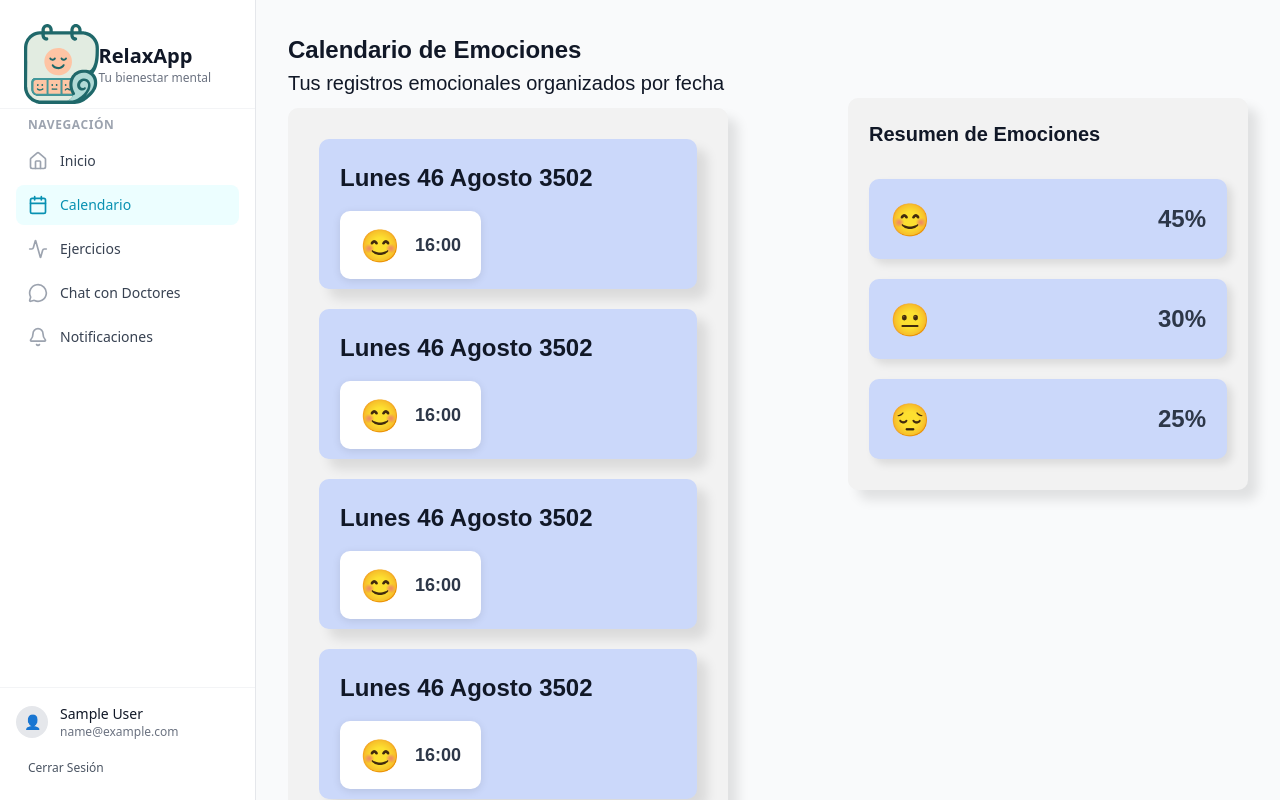
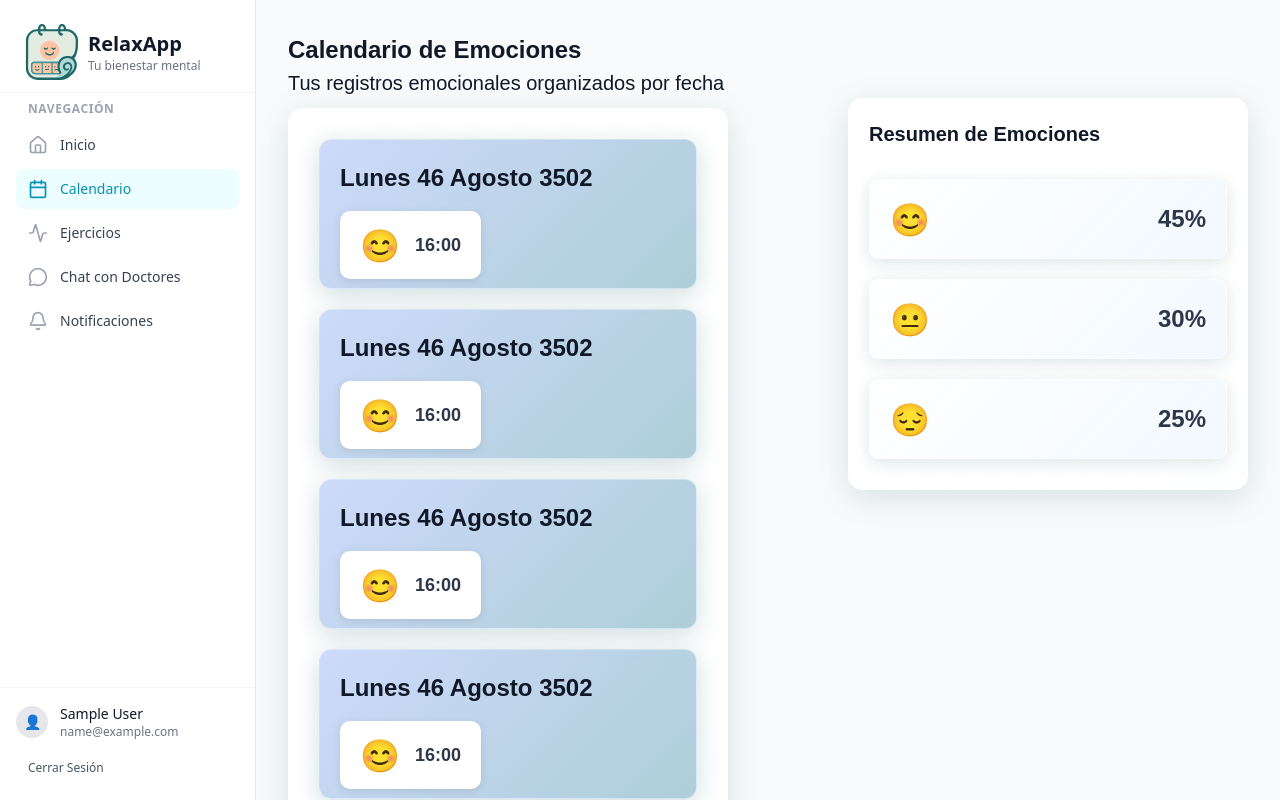
Before and after one commit to DarielMorua/Relax-Web, a React (Vite) app: page /calendario in a window 1280 px wide. Built offline with nearby package versions, Linux system fonts and the light colour scheme; sample sign-in values are in the browser's storage.

Commit message:
Se arreglan espacios

```diff
--- a/src/components/Layout.jsx
+++ b/src/components/Layout.jsx
@@ -29,9 +29,9 @@ const Layout = ({ children }) => {
         <div className="px-6 pt-6 pb-1 border-b border-gray-100">
           <NavLink
             to="/"
-            className="flex items-center hover:opacity-80 transition-opacity"
+            className="flex items-center hover:opacity-80 transition-opacity mb-2"
           >
-            <img src={logo} alt="RelaxApp Logo" className="w-15 h-20" />
+            <img src={logo} alt="RelaxApp Logo" className="w-14 h-14 mr-2" />
             <div className="flex flex-col justify-center">
               <h1 className="text-xl font-bold text-gray-900">RelaxApp</h1>
               <p className="text-xs text-gray-500">Tu bienestar mental</p>
--- a/src/index.css
+++ b/src/index.css
@@ -52,9 +52,9 @@
 }
 
 .card-calendario {
-  border: 1px solid transparent;
-  border-radius: 10px;
-  box-shadow: 10px 10px 12px rgba(0, 0, 0, 0.1);
+  border: 1px solid rgba(255, 255, 255, 0.3);
+  border-radius: 15px;
+  box-shadow: 0 8px 32px rgba(26, 95, 97, 0.15);
   padding: 30px;
   margin: 10px 100px 100px 0;
   max-width: 1000px;
@@ -66,13 +66,14 @@
   align-items: center;
   justify-content: center;
   gap: 20px;
-  background-color: #F2F2F2;
+  background: linear-gradient(135deg, rgba(255, 255, 255, 0.95) 0%, rgba(255, 255, 255, 0.85) 100%);
+  backdrop-filter: blur(10px);
 }
 
 .card-calendario-emoji {
-  border: 1px solid transparent;
-  border-radius: 10px;
-  box-shadow: 10px 10px 12px rgba(0, 0, 0, 0.1);
+  border: 1px solid rgba(255, 255, 255, 0.4);
+  border-radius: 12px;
+  box-shadow: 0 6px 24px rgba(26, 95, 97, 0.2);
   padding: 20px;
   margin: 0;
   max-width: 900px;
@@ -81,13 +82,20 @@
   display: flex;
   flex-direction: column;
   align-items: flex-start;
-  background-color: #CBD8FA;
+  background: linear-gradient(135deg, rgba(203, 216, 250, 0.95) 0%, rgba(164, 201, 212, 0.9) 100%);
+  backdrop-filter: blur(10px);
+  transition: transform 0.3s ease, box-shadow 0.3s ease;
+}
+
+.card-calendario-emoji:hover {
+  transform: translateY(-2px);
+  box-shadow: 0 8px 28px rgba(26, 95, 97, 0.25);
 }
 
 .card-resumen {
-  border: 1px solid transparent;
-  border-radius: 10px;
-  box-shadow: 10px 10px 12px rgba(0, 0, 0, 0.1);
+  border: 1px solid rgba(255, 255, 255, 0.3);
+  border-radius: 15px;
+  box-shadow: 0 8px 32px rgba(26, 95, 97, 0.15);
   padding: 20px;
   margin: 0;
   max-width: 400px;
@@ -96,13 +104,14 @@
   display: flex;
   flex-direction: column;
   align-items: flex-start;
-  background-color: #F2F2F2;
+  background: linear-gradient(135deg, rgba(255, 255, 255, 0.95) 0%, rgba(255, 255, 255, 0.85) 100%);
+  backdrop-filter: blur(10px);
 }
 
 .card-resumen-emocion {
-  border: 1px solid transparent;
+  border: 1px solid rgba(255, 255, 255, 0.4);
   border-radius: 10px;
-  box-shadow: 5px 5px 8px rgba(0, 0, 0, 0.1);
+  box-shadow: 0 4px 16px rgba(26, 95, 97, 0.15);
   padding: 15px 20px;
   margin: 10px 0;
   width: 100%;
@@ -110,7 +119,14 @@
   flex-direction: row;
   align-items: center;
   justify-content: space-between;
-  background-color: #CBD8FA;
+  background: linear-gradient(135deg, rgba(255, 255, 255, 0.95) 0%, rgba(240, 248, 255, 0.9) 100%);
+  backdrop-filter: blur(10px);
+  transition: transform 0.3s ease, box-shadow 0.3s ease;
+}
+
+.card-resumen-emocion:hover {
+  transform: translateX(5px);
+  box-shadow: 0 6px 20px rgba(26, 95, 97, 0.2);
 }
 
 .titulo-resumen {
```
